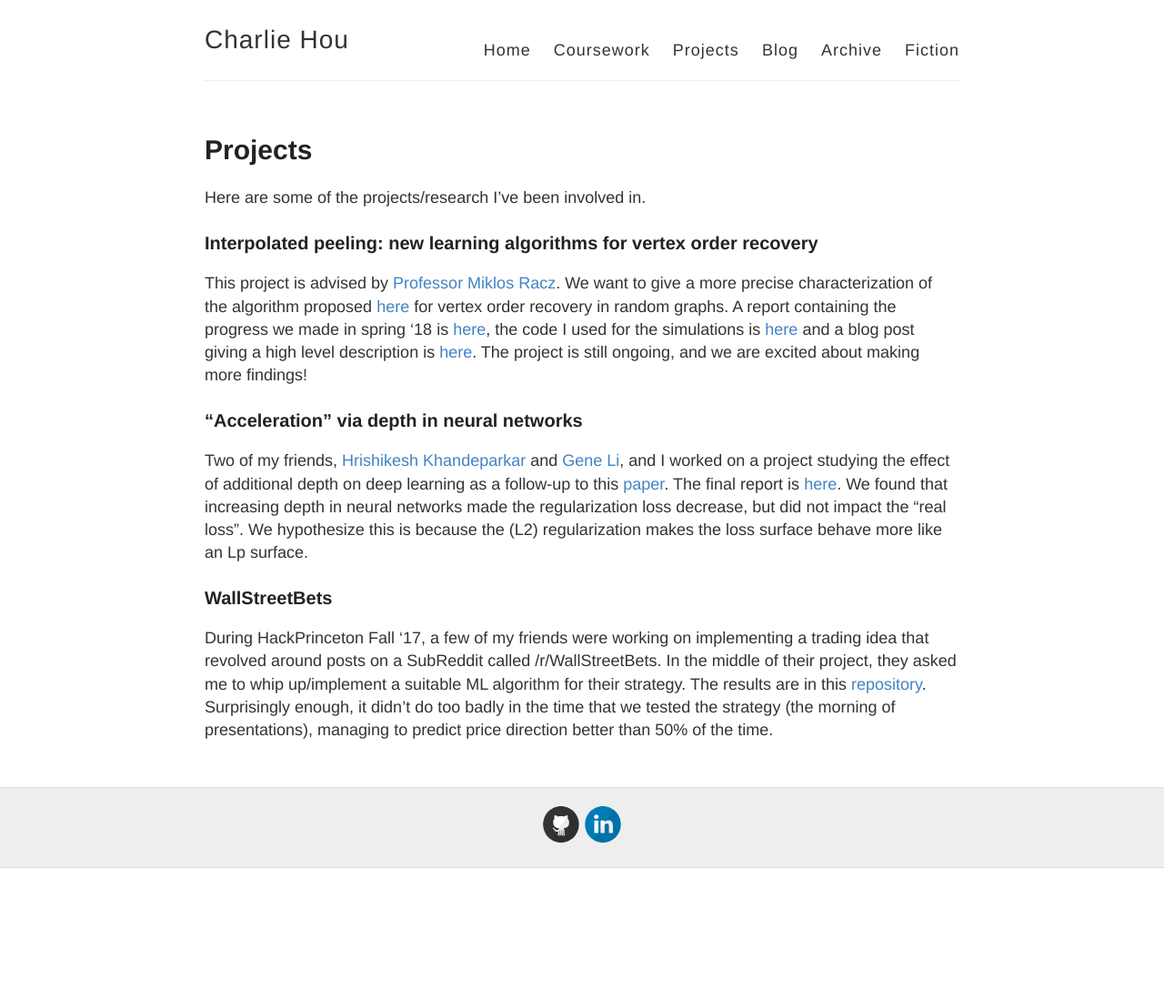
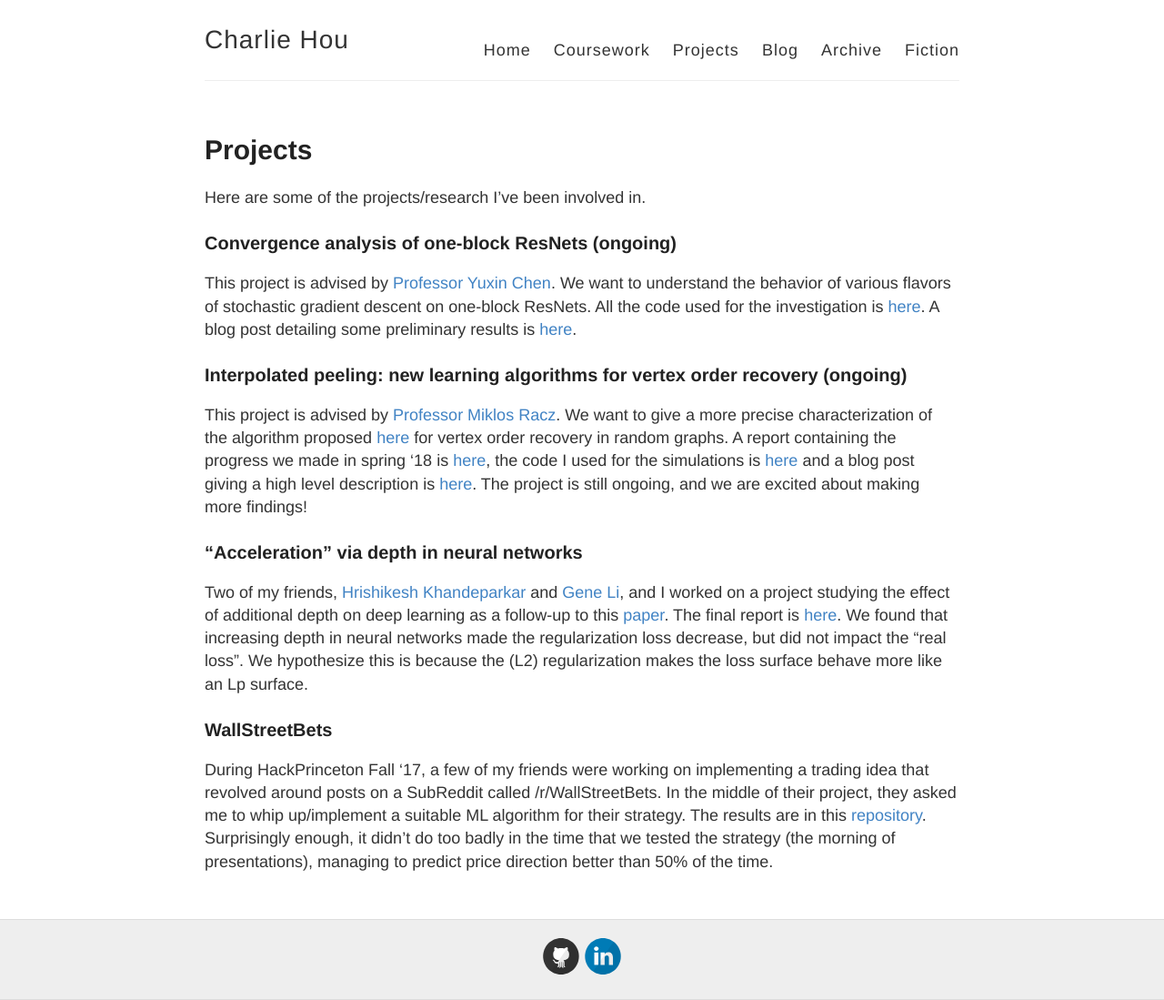
Before and after one commit to houcharlie/oldwebsite, a Jekyll site: the page built from projects.md, in a window 1280 px wide. Shown: the whole page at 91% size. Built offline with Jekyll 4.4.1, drawn with Linux system fonts in a browser that asks for light colours; before the commit the page ends 954 px from its top, so only the background shows below that.

Commit message:
Update projects.md

```diff
--- a/projects.md
+++ b/projects.md
@@ -6,11 +6,15 @@ permalink: /projects/
 
 Here are some of the projects/research I've been involved in.
 
-### Interpolated peeling: new learning algorithms for vertex order recovery
+### Convergence analysis of one-block ResNets (ongoing)
+
+This project is advised by [Professor Yuxin Chen](http://www.princeton.edu/~yc5/).  We want to understand the behavior of various flavors of stochastic gradient descent on one-block ResNets.  All the code used for the investigation is [here](https://github.com/houcharlie/resnet_convergence).  A blog post detailing some preliminary results is [here]({{site.url}}/blog/resnet_first_hypothesis).
+
+### Interpolated peeling: new learning algorithms for vertex order recovery (ongoing)
 
 This project is advised by [Professor Miklos Racz](http://mracz.princeton.edu/).  We
 want to give a more precise characterization of the algorithm proposed [here](https://pdfs.semanticscholar.org/043a/4b15b8f563002e1d1e3ee8dea5eed9aa26ca.pdf) for vertex order recovery in random graphs.  A report containing
-the progress we made in spring '18 is [here]({{site.url}}/pdfs/report.pdf), the code I used for the simulations is [here](https://github.com/houcharlie/peelingAnalysis) and a blog post giving a high level description is [here]({{site.url}}/blog/peeling.pdf).  The project is still ongoing, and we are excited about making more findings!
+the progress we made in spring '18 is [here]({{site.url}}/pdfs/report.pdf), the code I used for the simulations is [here](https://github.com/houcharlie/peelingAnalysis) and a blog post giving a high level description is [here]({{site.url}}/blog/peeling).  The project is still ongoing, and we are excited about making more findings!
 
 
 ### "Acceleration" via depth in neural networks
```
